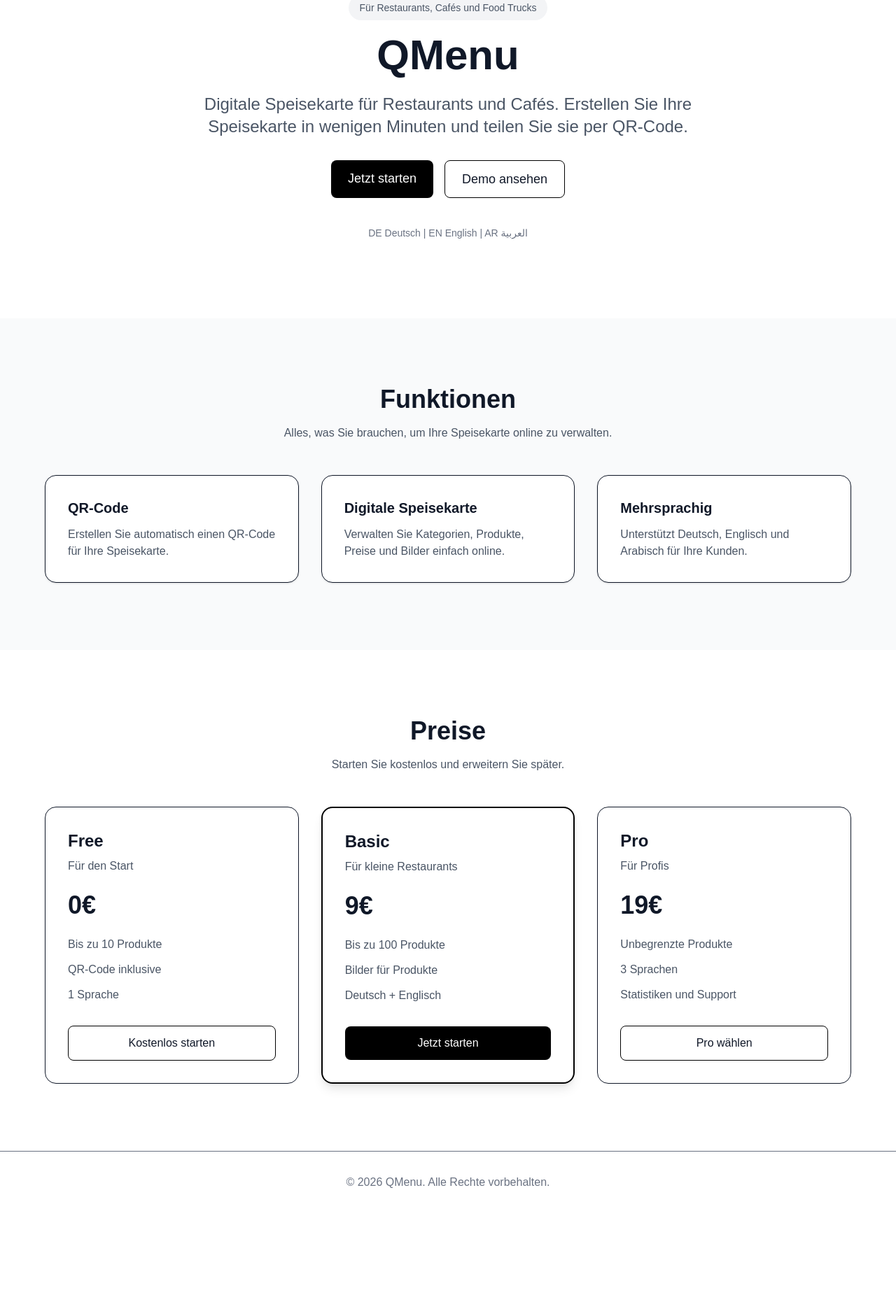
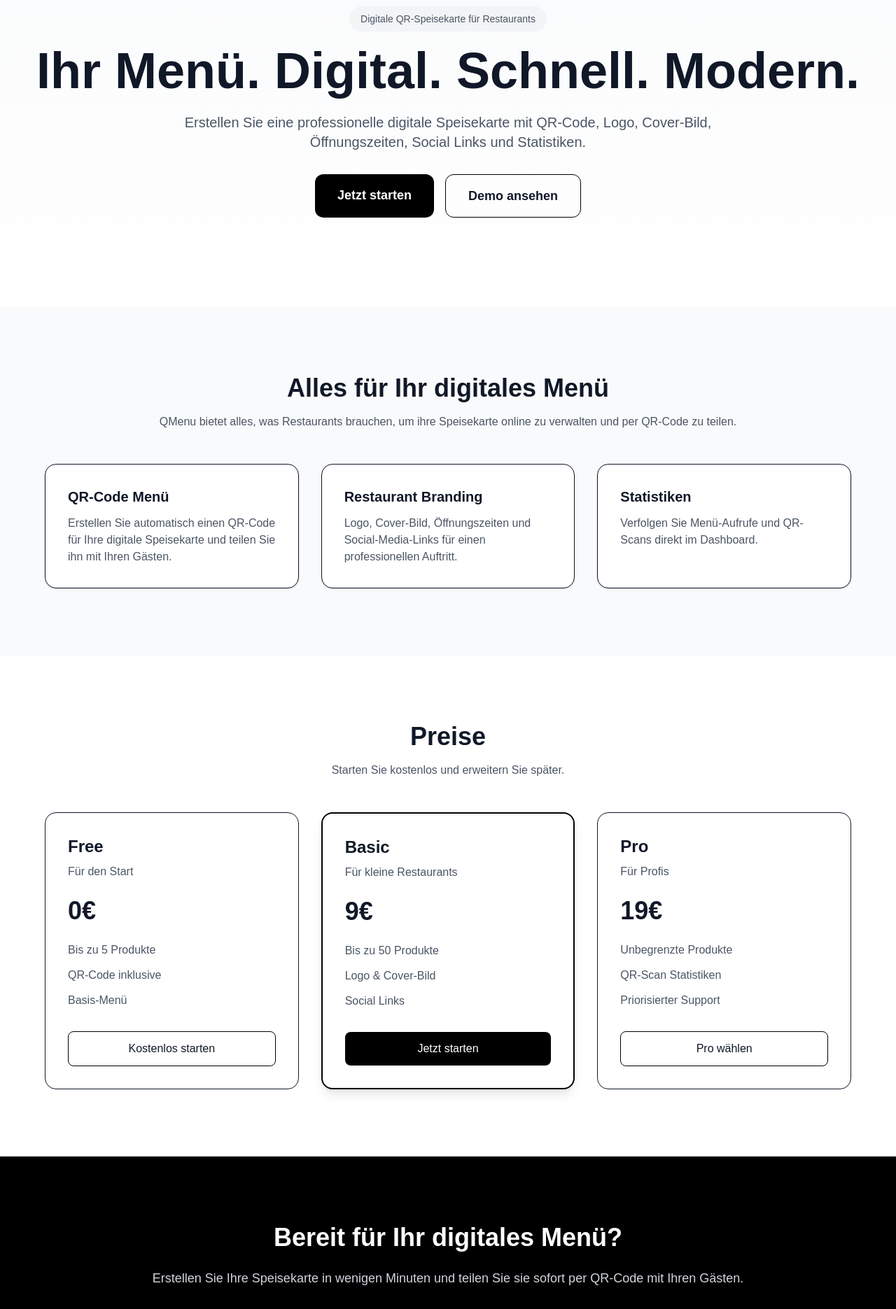
Before and after one commit to ALRAWIHOST/qmenu, a Next.js app: page / in a window 1280 px wide. Shown: the part 200-2071 px from the top of the page at 70% size. Before the commit the page ends 1934 px from the top, so only its background shows below. Built offline with nearby package versions, Linux system fonts and the light colour scheme.

Commit message:
Improve homepage

```diff
--- a/src/app/page.tsx
+++ b/src/app/page.tsx
@@ -3,14 +3,11 @@ import Link from "next/link";
 export default function Home() {
   return (
     <main className="min-h-screen bg-white text-gray-900">
-      <header className="flex items-center justify-between px-8 py-5 border-b">
+      <header className="flex items-center justify-between px-6 md:px-8 py-5 border-b">
         <h1 className="text-2xl font-bold">QMenu</h1>
 
         <nav className="flex items-center gap-4">
-          <Link
-            href="/login"
-            className="text-gray-700 hover:text-black"
-          >
+          <Link href="/login" className="text-gray-700 hover:text-black">
             Login
           </Link>
 
@@ -23,76 +20,78 @@ export default function Home() {
         </nav>
       </header>
 
-      <section className="flex flex-col items-center justify-center text-center px-6 py-28">
-        <span className="mb-5 rounded-full bg-gray-100 px-4 py-2 text-sm text-gray-600">
-          Für Restaurants, Cafés und Food Trucks
+      <section className="px-6 py-24 md:py-32 text-center bg-gradient-to-b from-gray-50 to-white">
+        <span className="mb-5 inline-block rounded-full bg-gray-100 px-4 py-2 text-sm text-gray-600">
+          Digitale QR-Speisekarte für Restaurants
         </span>
 
-        <h2 className="text-6xl font-bold mb-6">QMenu</h2>
+        <h2 className="text-5xl md:text-7xl font-extrabold mb-6">
+          Ihr Menü. Digital. Schnell. Modern.
+        </h2>
 
-        <p className="text-2xl text-gray-600 max-w-3xl mb-8">
-          Digitale Speisekarte für Restaurants und Cafés. Erstellen Sie Ihre
-          Speisekarte in wenigen Minuten und teilen Sie sie per QR-Code.
+        <p className="text-xl text-gray-600 max-w-3xl mx-auto mb-8">
+          Erstellen Sie eine professionelle digitale Speisekarte mit QR-Code,
+          Logo, Cover-Bild, Öffnungszeiten, Social Links und Statistiken.
         </p>
 
-        <div className="flex gap-4">
+        <div className="flex flex-col sm:flex-row justify-center gap-4">
           <Link
             href="/register"
-            className="bg-black text-white px-6 py-3 rounded-lg text-lg"
+            className="bg-black text-white px-8 py-4 rounded-xl text-lg font-semibold"
           >
             Jetzt starten
           </Link>
 
           <Link
             href="/s/qmenu-demo"
-            className="border border-black px-6 py-3 rounded-lg text-lg"
+            className="border border-black px-8 py-4 rounded-xl text-lg font-semibold"
           >
             Demo ansehen
           </Link>
         </div>
-
-        <div className="mt-10 text-gray-500 text-sm">
-          DE Deutsch | EN English | AR العربية
-        </div>
       </section>
 
-      <section className="py-24 px-8 bg-gray-50">
+      <section className="py-24 px-6 md:px-8 bg-gray-50">
         <div className="max-w-6xl mx-auto">
-          <h2 className="text-4xl font-bold text-center mb-4">Funktionen</h2>
+          <h2 className="text-4xl font-bold text-center mb-4">
+            Alles für Ihr digitales Menü
+          </h2>
 
           <p className="text-center text-gray-600 mb-12">
-            Alles, was Sie brauchen, um Ihre Speisekarte online zu verwalten.
+            QMenu bietet alles, was Restaurants brauchen, um ihre Speisekarte
+            online zu verwalten und per QR-Code zu teilen.
           </p>
 
           <div className="grid md:grid-cols-3 gap-8">
             <div className="bg-white p-8 rounded-2xl shadow-sm border">
-              <h3 className="text-xl font-semibold mb-3">QR-Code</h3>
+              <h3 className="text-xl font-semibold mb-3">QR-Code Menü</h3>
               <p className="text-gray-600">
-                Erstellen Sie automatisch einen QR-Code für Ihre Speisekarte.
+                Erstellen Sie automatisch einen QR-Code für Ihre digitale
+                Speisekarte und teilen Sie ihn mit Ihren Gästen.
               </p>
             </div>
 
             <div className="bg-white p-8 rounded-2xl shadow-sm border">
               <h3 className="text-xl font-semibold mb-3">
-                Digitale Speisekarte
+                Restaurant Branding
               </h3>
               <p className="text-gray-600">
-                Verwalten Sie Kategorien, Produkte, Preise und Bilder einfach
-                online.
+                Logo, Cover-Bild, Öffnungszeiten und Social-Media-Links für
+                einen professionellen Auftritt.
               </p>
             </div>
 
             <div className="bg-white p-8 rounded-2xl shadow-sm border">
-              <h3 className="text-xl font-semibold mb-3">Mehrsprachig</h3>
+              <h3 className="text-xl font-semibold mb-3">Statistiken</h3>
               <p className="text-gray-600">
-                Unterstützt Deutsch, Englisch und Arabisch für Ihre Kunden.
+                Verfolgen Sie Menü-Aufrufe und QR-Scans direkt im Dashboard.
               </p>
             </div>
           </div>
         </div>
       </section>
 
-      <section className="py-24 px-8">
+      <section className="py-24 px-6 md:px-8">
         <div className="max-w-6xl mx-auto">
           <h2 className="text-4xl font-bold text-center mb-4">Preise</h2>
 
@@ -105,10 +104,11 @@ export default function Home() {
               <h3 className="text-2xl font-bold mb-2">Free</h3>
               <p className="text-gray-600 mb-6">Für den Start</p>
               <p className="text-4xl font-bold mb-6">0€</p>
+
               <ul className="space-y-3 text-gray-600 mb-8">
-                <li>Bis zu 10 Produkte</li>
+                <li>Bis zu 5 Produkte</li>
                 <li>QR-Code inklusive</li>
-                <li>1 Sprache</li>
+                <li>Basis-Menü</li>
               </ul>
 
               <Link
@@ -123,10 +123,11 @@ export default function Home() {
               <h3 className="text-2xl font-bold mb-2">Basic</h3>
               <p className="text-gray-600 mb-6">Für kleine Restaurants</p>
               <p className="text-4xl font-bold mb-6">9€</p>
+
               <ul className="space-y-3 text-gray-600 mb-8">
-                <li>Bis zu 100 Produkte</li>
-                <li>Bilder für Produkte</li>
-                <li>Deutsch + Englisch</li>
+                <li>Bis zu 50 Produkte</li>
+                <li>Logo & Cover-Bild</li>
+                <li>Social Links</li>
               </ul>
 
               <Link
@@ -141,10 +142,11 @@ export default function Home() {
               <h3 className="text-2xl font-bold mb-2">Pro</h3>
               <p className="text-gray-600 mb-6">Für Profis</p>
               <p className="text-4xl font-bold mb-6">19€</p>
+
               <ul className="space-y-3 text-gray-600 mb-8">
                 <li>Unbegrenzte Produkte</li>
-                <li>3 Sprachen</li>
-                <li>Statistiken und Support</li>
+                <li>QR-Scan Statistiken</li>
+                <li>Priorisierter Support</li>
               </ul>
 
               <Link
@@ -158,6 +160,26 @@ export default function Home() {
         </div>
       </section>
 
+      <section className="py-24 px-6 md:px-8 bg-black text-white">
+        <div className="max-w-4xl mx-auto text-center">
+          <h2 className="text-4xl font-bold mb-6">
+            Bereit für Ihr digitales Menü?
+          </h2>
+
+          <p className="text-lg text-gray-300 mb-8">
+            Erstellen Sie Ihre Speisekarte in wenigen Minuten und teilen Sie
+            sie sofort per QR-Code mit Ihren Gästen.
+          </p>
+
+          <Link
+            href="/register"
+            className="inline-block bg-white text-black px-8 py-4 rounded-xl font-semibold"
+          >
+            Jetzt kostenlos starten
+          </Link>
+        </div>
+      </section>
+
       <footer className="border-t py-8 text-center text-gray-500">
         © 2026 QMenu. Alle Rechte vorbehalten.
       </footer>
```
